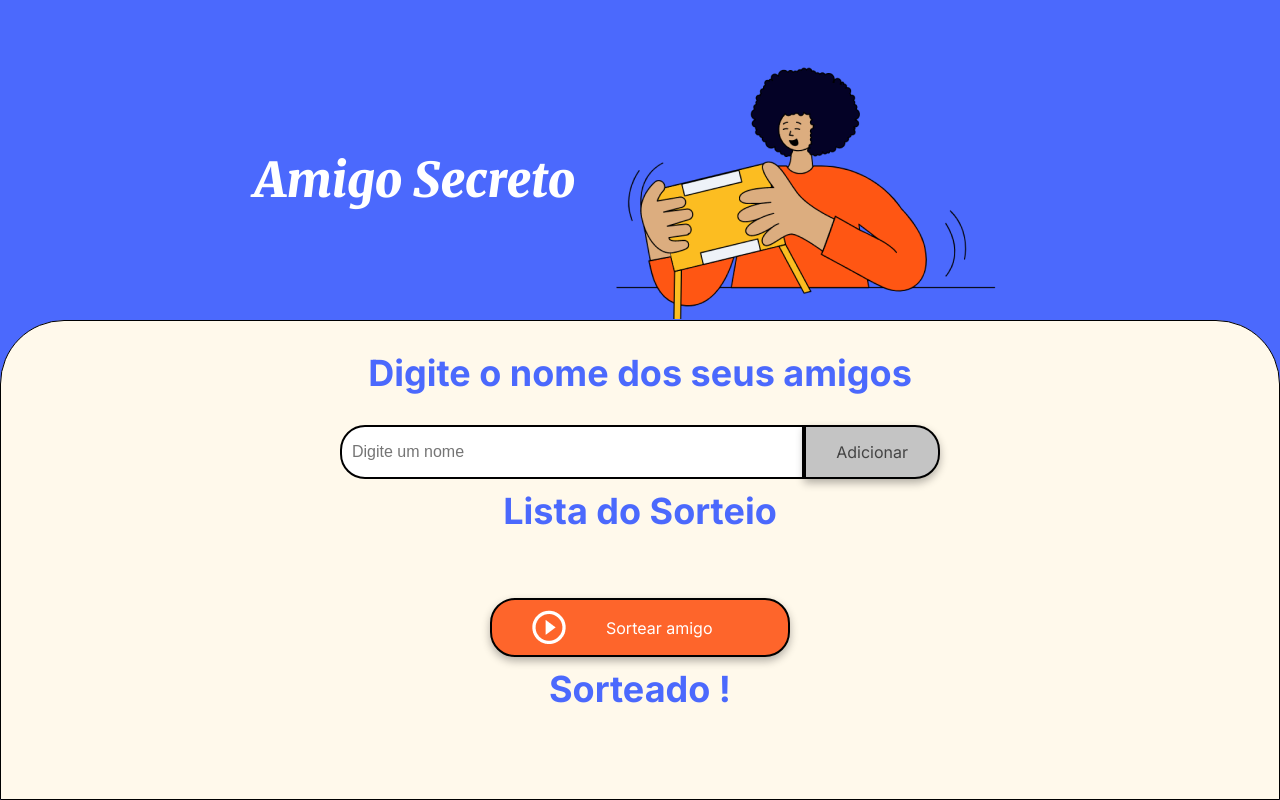
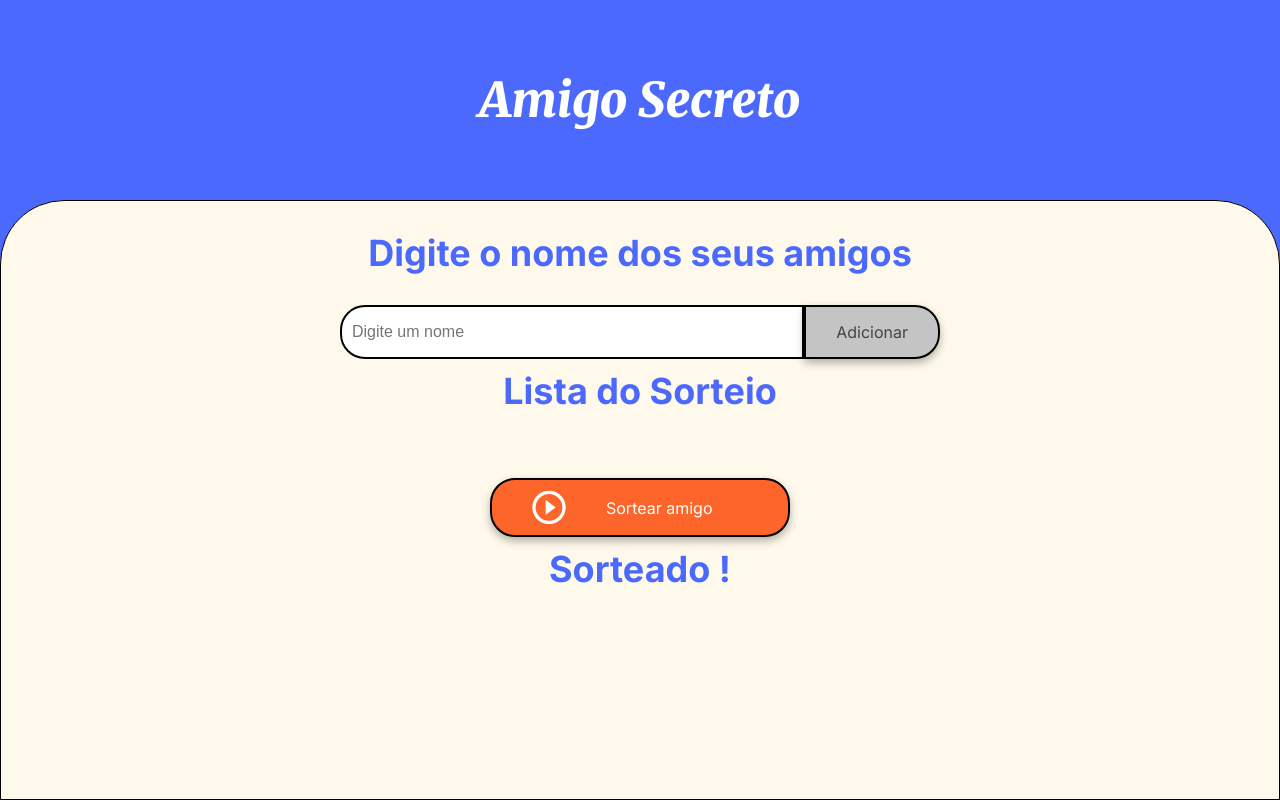
Before and after one commit to Nata-Felix/Desafio-amigo-secreto, a plain HTML site: page index.html in a window 1280 px wide. Drawn offline with Linux system fonts and the light colour scheme.

Commit message:
modificando css

```diff
--- a/app.js
+++ b/app.js
@@ -20,7 +20,6 @@ function sortearAmigo() {
     alert("Adicione um amigo antes de sortear");
   } else {
     let sorteado = listaAmigos[Math.floor(Math.random() * listaAmigos.length)];
-    console.log(sorteado);
     document.getElementById("nomeSorteado").innerHTML = sorteado;
     listaDeSorteados.push(sorteado);
     listaAmigos.pop(sorteado);
--- a/index.html
+++ b/index.html
@@ -14,7 +14,7 @@
     <main class="main-content">
         <header class="header-banner">
             <h1 class="main-title">Amigo Secreto</h1>
-            <img src="assets/amigo-secreto.png" alt="Imagem representativa de amigo secreto">
+            <!-- <img src="assets/amigo-secreto.png" alt="Imagem representativa de amigo secreto"> -->
         </header>
 
         <section class="input-section">
--- a/style.css
+++ b/style.css
@@ -17,6 +17,7 @@
 
 body {
     height: 100vh;
+    height: 100vh;
     background-color: var(--color-primary);
     display: flex;
     justify-content: center;
@@ -32,11 +33,11 @@ body {
 
 /* Banner */
 .header-banner {
-    flex: 40%;
+    flex: 10%;
     display: flex;
     justify-content: center;
     align-items: center;
-    padding: 40px 0 0;
+    padding: 0px;
 }
 
 /* Seção de entrada */
```
